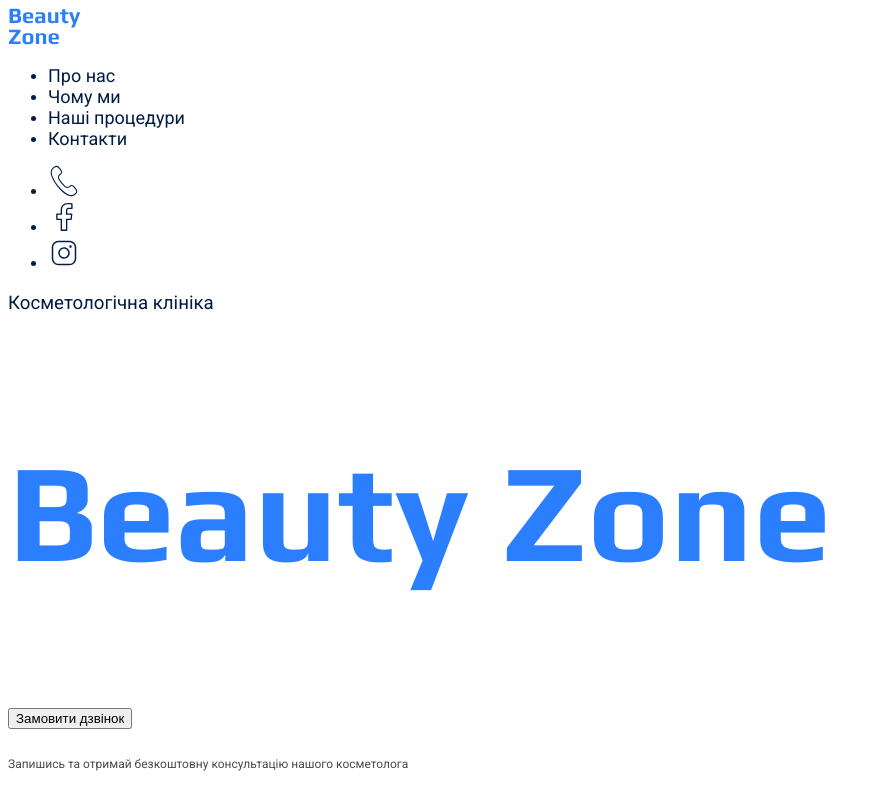
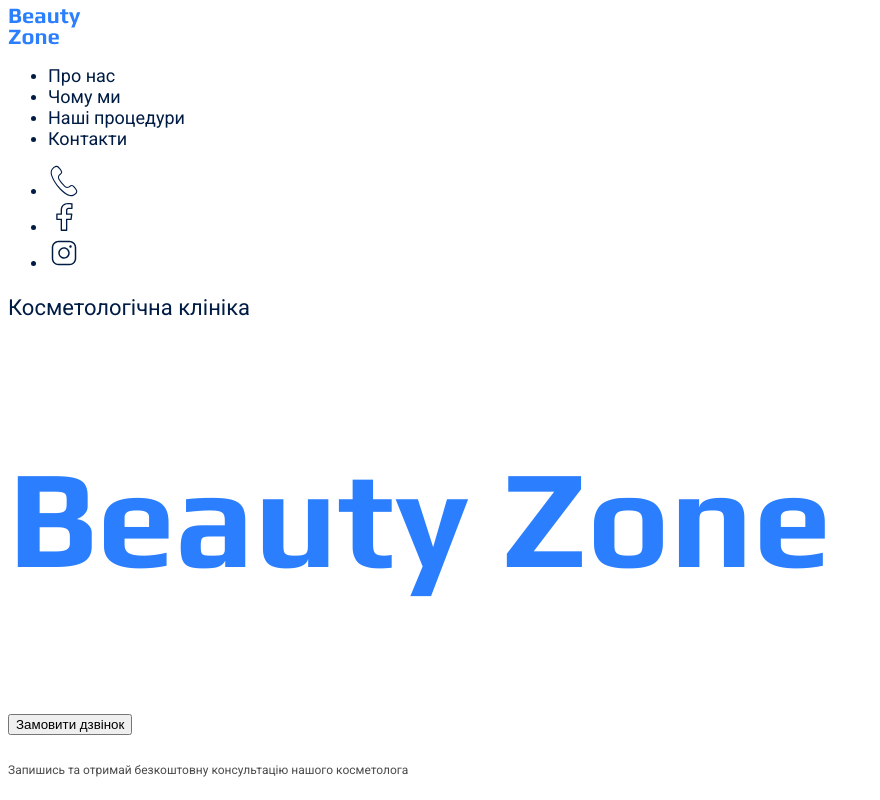
Before and after one commit to DanWasTaken/genius-homework-1, a plain HTML site: page index.html in a window 1280 px wide. Shown: the top 800 px of the page, without its empty margins (0-880 px from the left). Drawn offline with Linux system fonts and the light colour scheme.

Commit message:
Update styles.css

```diff
--- a/css/styles.css
+++ b/css/styles.css
@@ -37,6 +37,10 @@ h4,
 h5,
 h6 {
   font-weight: 400;
+}
+
+h3 {
+  font-size: 22px;
 }
 
 h6 {
@@ -97,6 +101,7 @@ header {
     border: 2px solid var(--color-input-border);
     color: var(--color-font-light);
     background-color: transparent;
+    font-size: 13px;
   }
 
   & input:focus {
```
